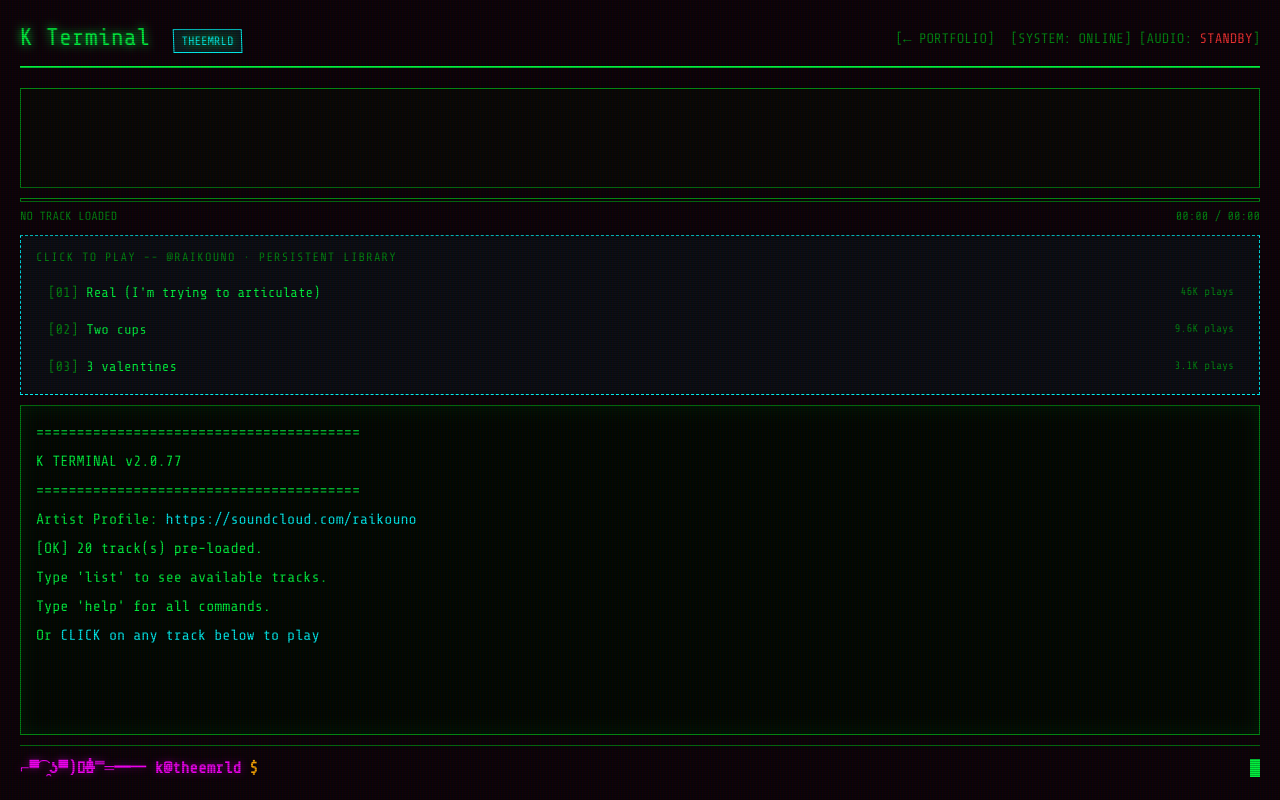
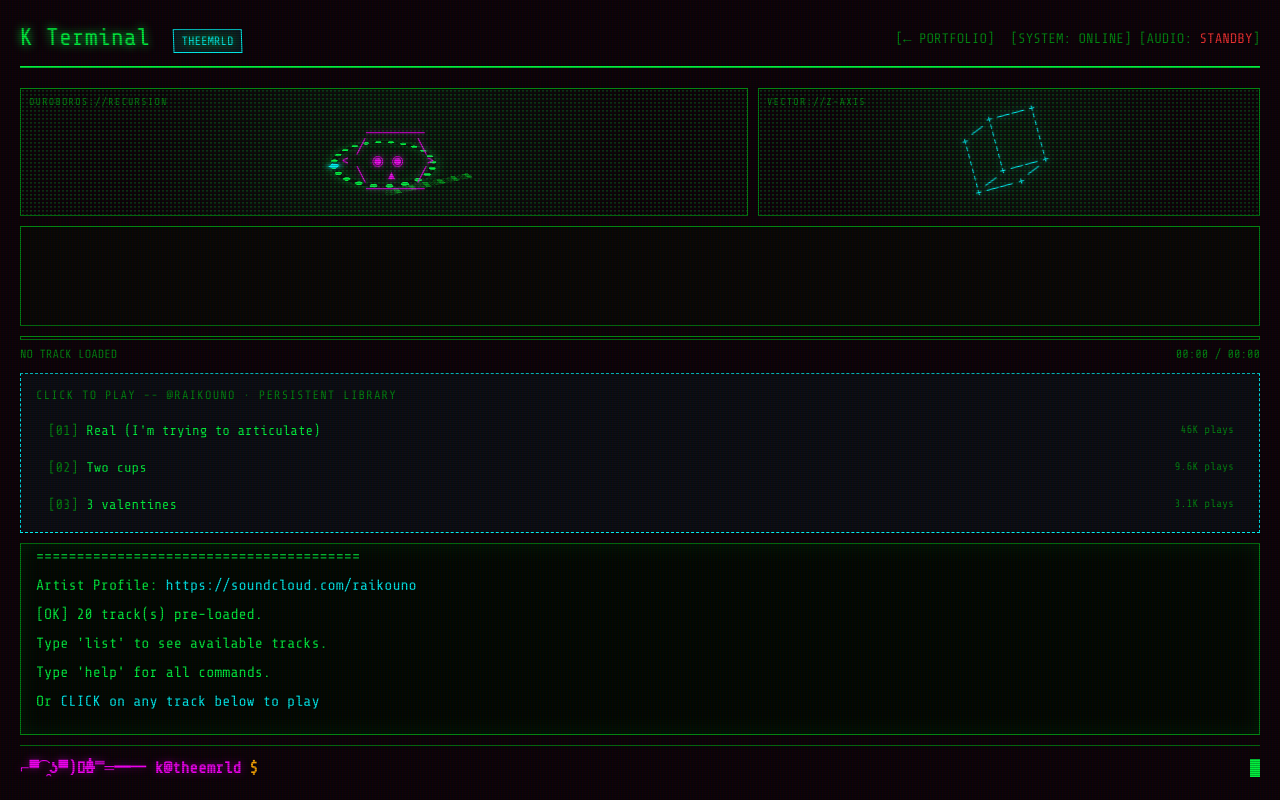
Before and after one commit to ninja-ops-guy/theemrld-portfolio, a React (Vite) app: page /terminal in a window 1280 px wide. Built offline with nearby package versions, Linux system fonts and the light colour scheme; the HTML template or start-up script is replaced by a standard one.

Commit message:
add animated dithered ouroboros eye and Z-axis ASCII cube

```diff
--- a/src/sections/KTerminal.tsx
+++ b/src/sections/KTerminal.tsx
@@ -79,6 +79,7 @@ export default function KTerminal() {
   const [visualizerEnabled, setVisualizerEnabled] = useState(true);
   const [visualizerBars, setVisualizerBars] = useState(50);
   const [visualizerFps, setVisualizerFps] = useState(20);
+  const [asciiTick, setAsciiTick] = useState(0);
 
   const bootIndexRef = useRef(0);
   const STORAGE_KEY = 'k-terminal:tracks:v3';
@@ -108,6 +109,12 @@ export default function KTerminal() {
   useEffect(() => {
     const mobile = /iPhone|iPad|iPod|Android|webOS|BlackBerry|IEMobile|Opera Mini/i.test(navigator.userAgent);
     setIsMobile(mobile);
+  }, []);
+
+  // Low-FPS terminal art clock: intentionally stepped to preserve the retro CRT feel.
+  useEffect(() => {
+    const timer = window.setInterval(() => setAsciiTick((n) => (n + 1) % 240), 120);
+    return () => window.clearInterval(timer);
   }, []);
 
   // Boot sequence
@@ -725,6 +732,23 @@ Playlist: ${tracks.length} track(s)`);
           </div>
         </div>
 
+        {/* Living ASCII sigils */}
+        <div className="kt-ascii-deck" aria-label="animated terminal sigils">
+          <div className="kt-ascii-card kt-ouroboros">
+            <span className="kt-ascii-label">OUROBOROS://RECURSION</span>
+            <div className="kt-ouro-stage">
+              <div className="kt-ouro-ring"><span className="kt-ouro-snake">▓▒░▓▒░▓▒░▓▒░▓▒░▓▒░</span><span className="kt-ouro-head">◆</span></div>
+              <pre className="kt-eye">{asciiTick % 32 < 3 ? '   ───────\n  ╱       ╲\n <    ─    >\n  ╲       ╱\n   ───────' : '   ───────\n  ╱       ╲\n <   ◉ ◉   >\n  ╲   ▴   ╱\n   ───────'}</pre>
+            </div>
+          </div>
+          <div className="kt-ascii-card kt-cube-card">
+            <span className="kt-ascii-label">VECTOR://Z-AXIS</span>
+            <div className="kt-cube-stage">
+              <pre className="kt-cube-face">{['    +------+\n   /      /|\n  +------+ |\n  |      | +\n  |      |/\n  +------+','      +----+\n    /    / \\\n   +    +   |\n   |    |   +\n    \\    \\ /\n      +----+','   +------+\n   |\\      \\\n   | +------+\n   + |      |\n    \\|      |\n     +------+','      +----+\n     / \\    \\\n    +   +    +\n    |   |    |\n     \\ /    /\n      +----+'][Math.floor(asciiTick/2)%4]}</pre>
+            </div>
+          </div>
+        </div>
+
         {/* Visualizer */}
         <div className="kt-visualizer-container" style={{ display: visualizerEnabled ? 'block' : 'none' }}>
           <canvas ref={canvasRef} className="kt-canvas" />
@@ -926,6 +950,22 @@ Playlist: ${tracks.length} track(s)`);
           80% { transform: skew(1deg); } 100% { transform: skew(0deg); }
         }
 
+        .kt-ascii-deck { display:grid; grid-template-columns:1.45fr 1fr; gap:10px; margin-bottom:10px; min-height:128px; }
+        .kt-ascii-card { position:relative; overflow:hidden; border:1px solid #008f11; background:radial-gradient(circle at 50% 50%,rgba(0,255,65,.08),rgba(13,2,8,.94) 68%); min-height:128px; }
+        .kt-ascii-label { position:absolute; top:5px; left:8px; z-index:4; color:#008f11; font-size:10px; letter-spacing:.12em; }
+        .kt-ouro-stage,.kt-cube-stage { position:absolute; inset:18px 0 0; display:flex; align-items:center; justify-content:center; perspective:380px; }
+        .kt-ouro-ring { position:absolute; width:105px; height:105px; border:7px dotted #00ff41; border-radius:50%; box-shadow:0 0 12px rgba(0,255,65,.35),inset 0 0 12px rgba(0,255,65,.2); animation:kt-ouro-spin 5.5s steps(32) infinite; transform:rotateX(64deg) rotateZ(0deg); }
+        .kt-ouro-snake { position:absolute; inset:-18px; color:#00ff41; font-size:8px; word-break:break-all; opacity:.7; filter:contrast(1.4); }
+        .kt-ouro-head { position:absolute; right:-9px; top:42px; color:#00ffff; text-shadow:0 0 8px #00ffff; }
+        .kt-eye { position:relative; z-index:3; margin:0; color:#ff00ff; font:14px/1 'Share Tech Mono',monospace; text-align:center; text-shadow:0 0 7px rgba(255,0,255,.75); animation:kt-eye-float 2.2s steps(8) infinite; }
+        .kt-cube-face { margin:0; color:#00ffff; font:14px/1.05 'Share Tech Mono',monospace; white-space:pre; text-shadow:0 0 8px rgba(0,255,255,.55); transform-origin:center; animation:kt-cube-z 3.4s steps(24) infinite; }
+        @keyframes kt-ouro-spin { to { transform:rotateX(64deg) rotateZ(360deg); } }
+        @keyframes kt-eye-float { 50% { transform:translateY(2px); opacity:.82; } }
+        @keyframes kt-cube-z { to { transform:rotateZ(360deg); } }
+        .kt-ascii-card::after { content:''; position:absolute; inset:0; pointer-events:none; opacity:.28; background-image:radial-gradient(circle,rgba(0,255,65,.65) 0 1px,transparent 1px); background-size:4px 4px; mix-blend-mode:screen; }
+        @media(max-width:768px){ .kt-ascii-deck{grid-template-columns:1fr 1fr;min-height:108px}.kt-ascii-card{min-height:108px}.kt-ouro-ring{width:82px;height:82px}.kt-eye{font-size:11px}.kt-cube-face{font-size:10px} }
+        @media(prefers-reduced-motion:reduce){ .kt-ouro-ring,.kt-eye,.kt-cube-face{animation:none} }
+
         .kt-visualizer-container {
           height: 100px;
           border: 1px solid #008f11;
```
